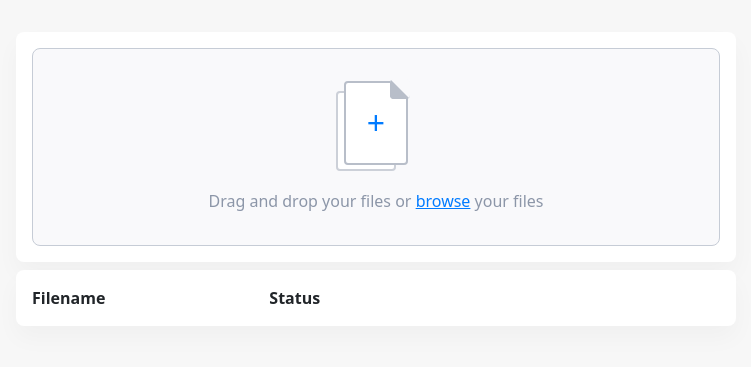
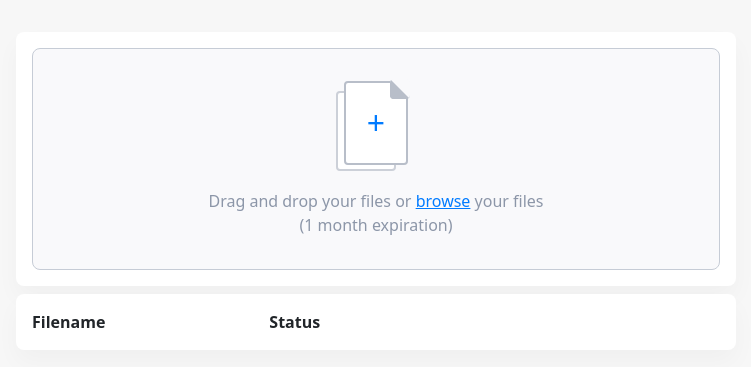
Before and after one commit to akiicat/tempfile, a Python web app: template home/templates/index.html in a window 1280 px wide. Shown: the top 367 px of the page, without its empty margins (264-1015 px from the left). Run offline with Jinja, Linux system fonts and the light colour scheme; the template is opened without the code that fills it, so the values that code supplies are empty; some libraries are stand-ins or nearby versions.

Commit message:
add description

```diff
--- a/home/templates/index.html
+++ b/home/templates/index.html
@@ -358,6 +358,7 @@
           <div class="dropzone-title">
             Drag and drop your files or <span class='browse'>browse</span> your files
           </div>
+          <div>(1 month expiration)</div>
         </label>
         <input id="files" type="file" name="files" class="file-input" multiple onchange="handleFiles(this.files)">
       </div>
```
